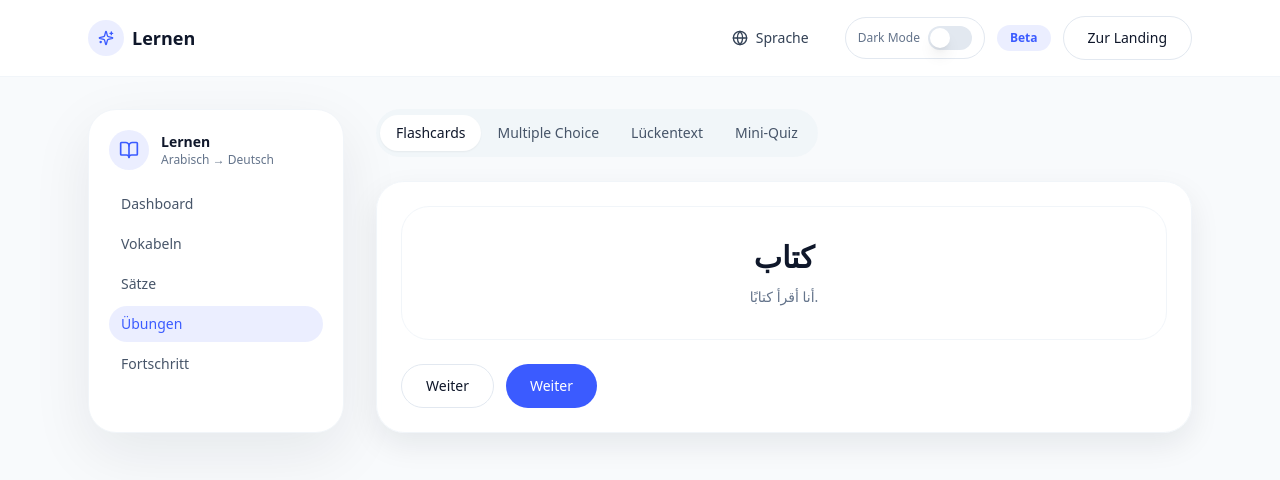
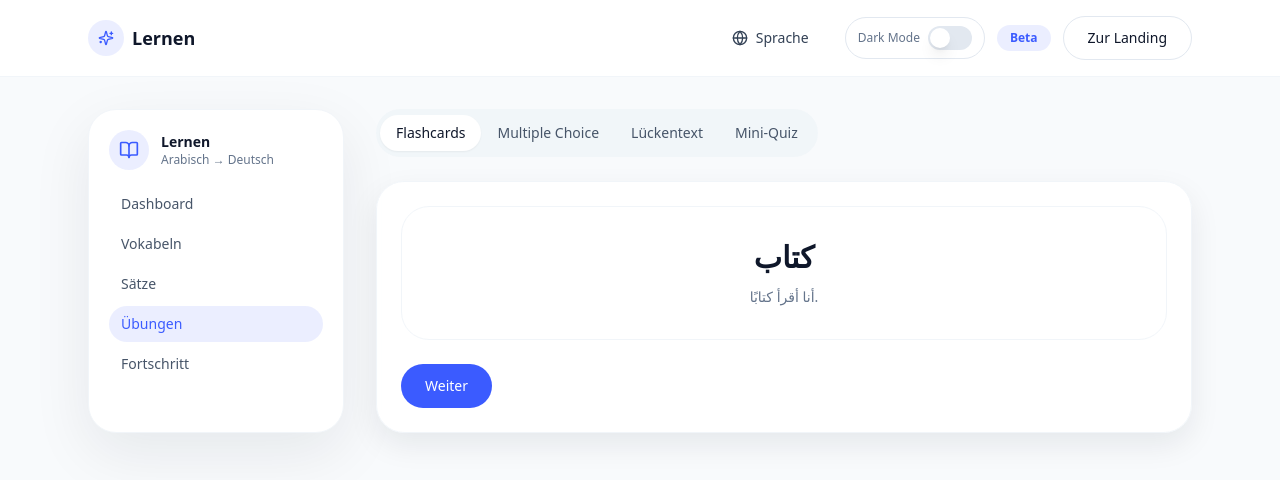
Before and after one commit to AbouHema/Lernen, a Next.js app: page /learn/exercises in a window 1280 px wide. Shown: the top 480 px of the page. Built offline with nearby package versions, Linux system fonts and the light colour scheme.

Commit message:
Update flashcard flow and quiz refresh

```diff
--- a/components/exercise-panel.tsx
+++ b/components/exercise-panel.tsx
@@ -57,6 +57,15 @@ export function ExercisePanel() {
       : [];
   }, [quizItems, quizStep]);
 
+  const handleFlashcardAdvance = () => {
+    if (!showBack) {
+      setShowBack(true);
+      return;
+    }
+    setCardIndex((prev) => prev + 1);
+    setShowBack(false);
+  };
+
   const checkGap = () => {
     const normalized = gapAnswer.trim().toLowerCase();
     const correct = gapWord.toLowerCase();
@@ -97,17 +106,7 @@ export function ExercisePanel() {
               <p className="mt-3 text-sm text-slate-500">{showBack ? currentCard.example_de : currentCard.example_ar}</p>
             </motion.div>
             <div className="flex gap-3">
-              <Button variant="outline" onClick={() => setShowBack((prev) => !prev)}>
-                {showBack ? t.back : t.next}
-              </Button>
-              <Button
-                onClick={() => {
-                  setCardIndex((prev) => prev + 1);
-                  setShowBack(false);
-                }}
-              >
-                {t.next}
-              </Button>
+              <Button onClick={handleFlashcardAdvance}>{t.next}</Button>
             </div>
           </CardContent>
         </Card>
```
Also changed, not shown: script.js (+9 -7 lines).
